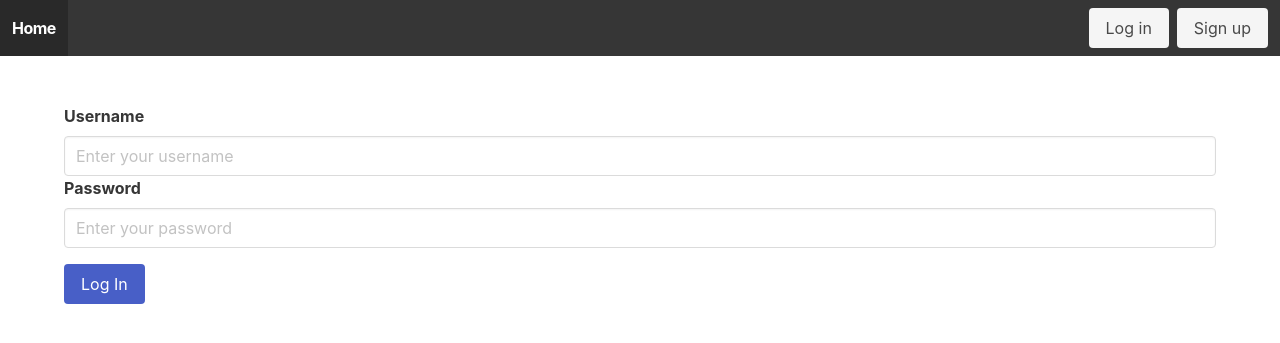
After one commit to Vernaiko/F25-Team05, a Django app: page /login/ in a window 1280 px wide. The commit adds this page. Shown: the top 343 px of the page. Run offline with Django 5.2, Linux system fonts and the light colour scheme.

Commit message:
Added Simple Login Page
While there is no logic to it yet, at the very least this gives users the ability to type in their username and password, fulfilling the requirement. Logic for logging in still needs to be implemented, but that requires cross referencing account data within the database, so this can't be implemented yet.

```diff
--- a/safedriverprogram/driver_program/templates/base.html
+++ b/safedriverprogram/driver_program/templates/base.html
@@ -32,7 +32,7 @@
         <div class="navbar-end">
           <div class="navbar-item">
             <div class="buttons">
-              <a class="button is-light" href="#">Log in</a>
+              <a class="button is-light" href="{% url 'login' %}">Log in</a>
               <a class="button is-light" href="#">Sign up</a>
             </div>
           </div>
--- /dev/null
+++ b/safedriverprogram/driver_program/templates/login.html
@@ -0,0 +1,18 @@
+{% extends 'base.html' %}
+
+{% block title %}Login{% endblock %}
+
+{% block content %}
+<div class="field">
+    <label class="label">Username</label>
+    <div class="control">
+        <input class="input" type="text" placeholder="Enter your username">
+    </div>
+    <label class="label">Password</label>
+    <div class="control">
+        <input class="input" type="password" placeholder="Enter your password">
+    </div>
+    <div class="control" style="margin-top: 1em;">
+        <button class="button is-link">Log In</button>
+</div>
+{% endblock %}
--- a/safedriverprogram/driver_program/urls.py
+++ b/safedriverprogram/driver_program/urls.py
@@ -3,4 +3,5 @@ from . import views
 
 urlpatterns = [
     path('', views.homepage, name='homepage'),
+    path('login/', views.login_page, name='login'),
 ]
--- a/safedriverprogram/driver_program/views.py
+++ b/safedriverprogram/driver_program/views.py
@@ -3,3 +3,6 @@ from django.shortcuts import render
 # Rendering the home login page:
 def homepage(request):
     return render(request, 'homepage.html')
+
+def login_page(request):
+    return render(request, 'login.html')
```
